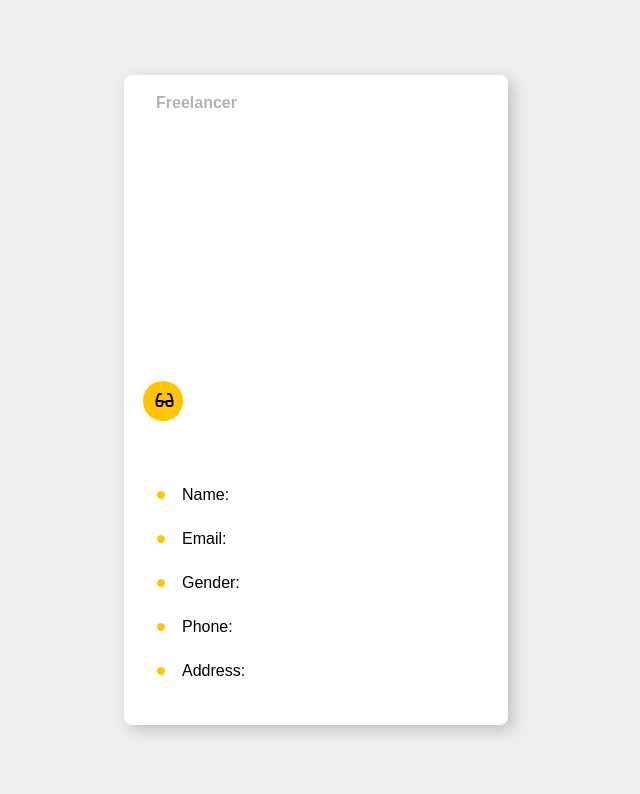
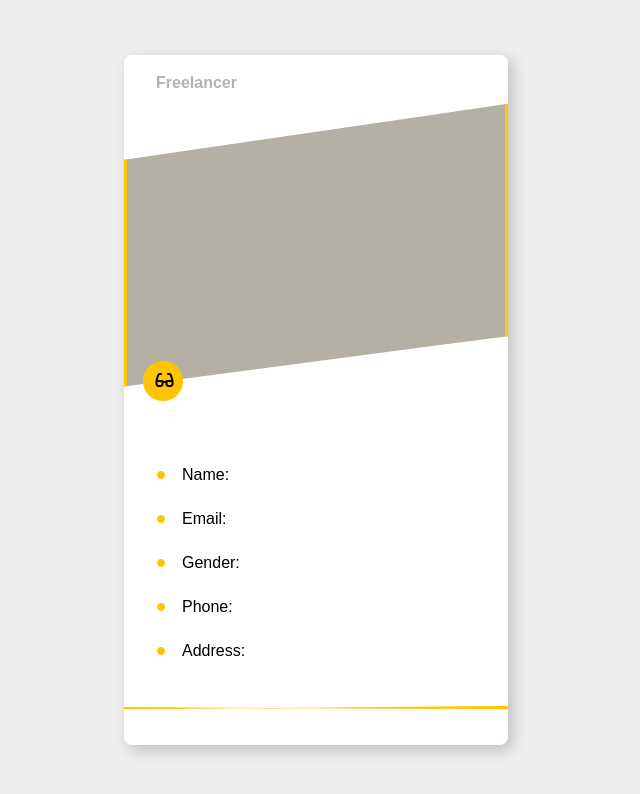
Before and after one commit to aniontg/Random-Profile-Card-GEnertor, a plain HTML site: page index.html in a window 1280 px wide. Shown: the whole page, without its empty margins (324-964 px from the left). Drawn offline with Linux system fonts and the light colour scheme; no server answers.

Commit message:
added clip path to the footer

```diff
--- a/index.html
+++ b/index.html
@@ -17,7 +17,6 @@
     <main class="profile-card">
       <div class="profile">
         <div class="name">
-
           <span>Freelancer</span>
         </div>
         <div class="img-cont"></div>
@@ -44,6 +43,7 @@
             <p>Address: <span></span></p>
           </div>
         </div>
+        <div class="footer-design"></div>
       </div>
     </main>
   </body>
--- a/style.css
+++ b/style.css
@@ -48,13 +48,14 @@ body {
 }
 .img-cont {
   clip-path: polygon(0% 16.67%, 100% 2.71%, 100% 60.78%, 0% 73.38%);
+  background-color: #b4b0a3;
   height: 400px;
+  border: 3px solid #ffc500;
 }
-.img-cont img{
-    height: 100%;
-    width: 100%;
-    object-fit: cover;
-
+.img-cont img {
+  height: 100%;
+  width: 100%;
+  object-fit: cover;
 }
 .profile-details {
   margin-top: -5rem;
@@ -77,3 +78,8 @@ body {
   font-size: 1.1rem;
   font-weight: 500;
 }
+.footer-design {
+  clip-path: polygon(0% 10.67%, 100% 2.71%, 100% 10.78%, 0% 5.38%);
+  height: 40px;
+  background-color: #ffc500;
+}
```
